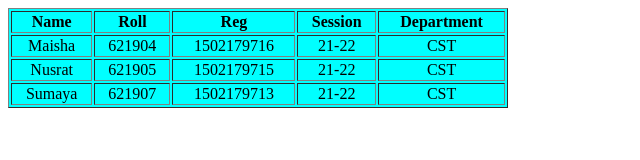
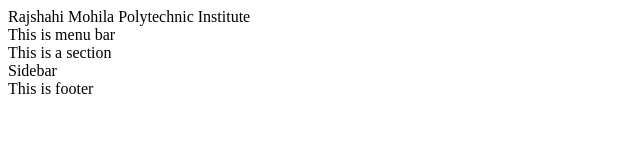
Before and after one commit to maishaktar/job, a plain HTML site: page index.html in a window 1280 px wide. Shown: the whole page, without its empty margins (0-640 px from the left). Drawn offline with Linux system fonts and the light colour scheme.

Commit message:
Job no:04, Job Name: Use of HTML Structure,header,nav,section,article,aside,footer

```diff
--- a/index.html
+++ b/index.html
@@ -3,38 +3,28 @@
 <head>
     <meta charset="UTF-8">
     <meta name="viewport" content="width=device-width, initial-scale=1.0">
-    <title>job 3</title>
+    <title>job 4</title>
 </head>
 <body>
-    <table border="1" width="500px" style="text-align: center;background-color: aqua;">
-        <tr>
-            <th>Name</th>
-            <th>Roll</th>
-            <th>Reg</th>
-            <th>Session</th>
-            <th>Department</th>
-        </tr>
-        <tr>
-            <td>Maisha</td>
-            <td>621904</td>
-            <td>1502179716</td>
-            <td>21-22</td>
-            <td>CST</td>
-        </tr>
-        <tr>
-            <td>Nusrat</td>
-            <td>621905</td>
-            <td>1502179715</td>
-            <td>21-22</td>
-            <td>CST</td>
-        </tr>
-        <tr>
-            <td>Sumaya</td>
-            <td>621907</td>
-            <td>1502179713</td>
-            <td>21-22</td>
-            <td>CST</td>
-        </tr>
-    </table>
+   <header>
+    Rajshahi Mohila Polytechnic Institute
+   </header>
+   <nav>
+    This is menu bar
+   </nav>
+
+   <section>
+    <article>
+        This is a section
+    </article>
+   </section>
+
+   <aside>
+    Sidebar
+   </aside>
+
+   <footer>
+    This is footer
+   </footer>
 </body>
 </html>
```
